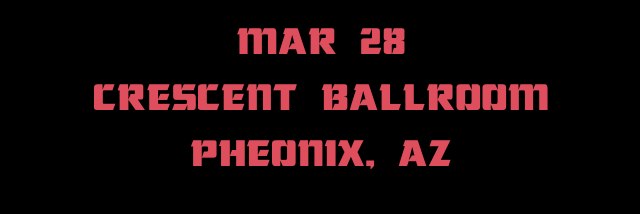
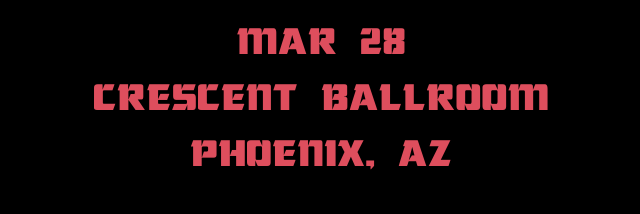
Before and after one commit to Braedencraig/girlgodlive, a Next.js app: page / in a window 1280 px wide. Shown: the part 4840-5054 px from the top of the page, without its empty margins (318-958 px from the left). Built offline with nearby package versions, Linux system fonts and the light colour scheme.

Commit message:
update phoenix

```diff
--- a/pages/index.tsx
+++ b/pages/index.tsx
@@ -84,7 +84,7 @@ export default function Home() {
     {
       date: "Mar 28",
       venue: "Crescent Ballroom",
-      city: "Pheonix, AZ",
+      city: "Phoenix, AZ",
       link: "https://www.ticketweb.com/event/girl-god-crescent-ballroom-tickets/12779255?pl=crescent",
     },
     {
```
